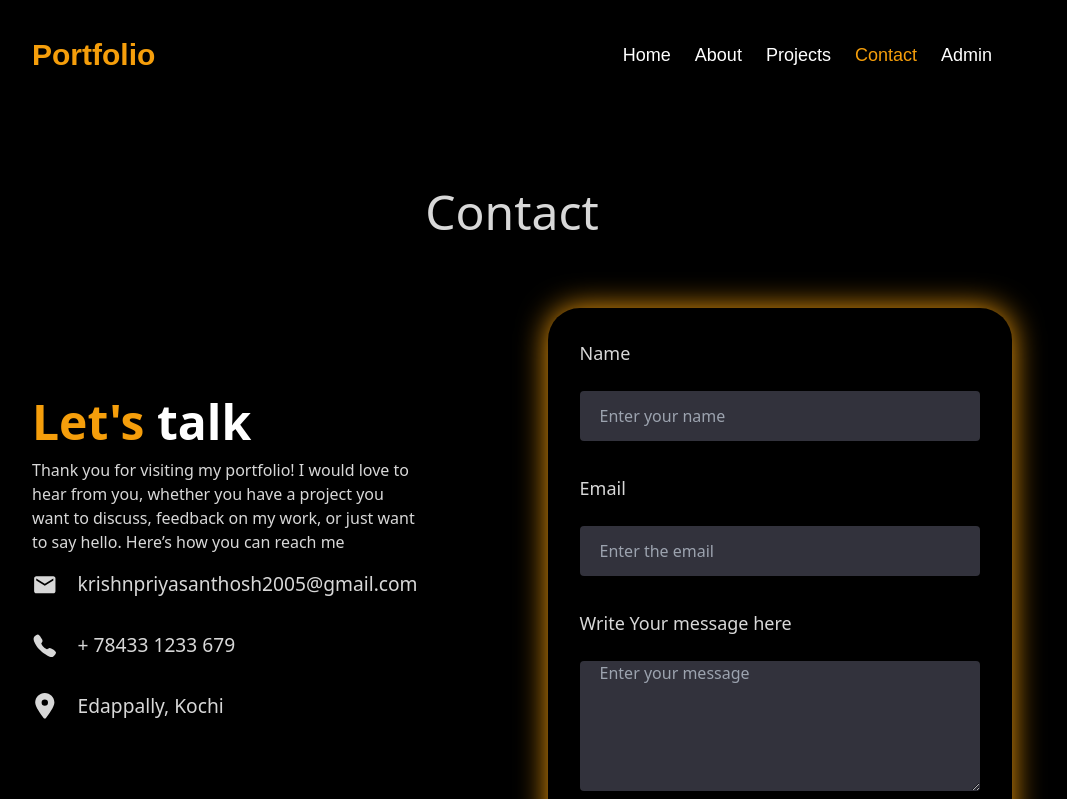
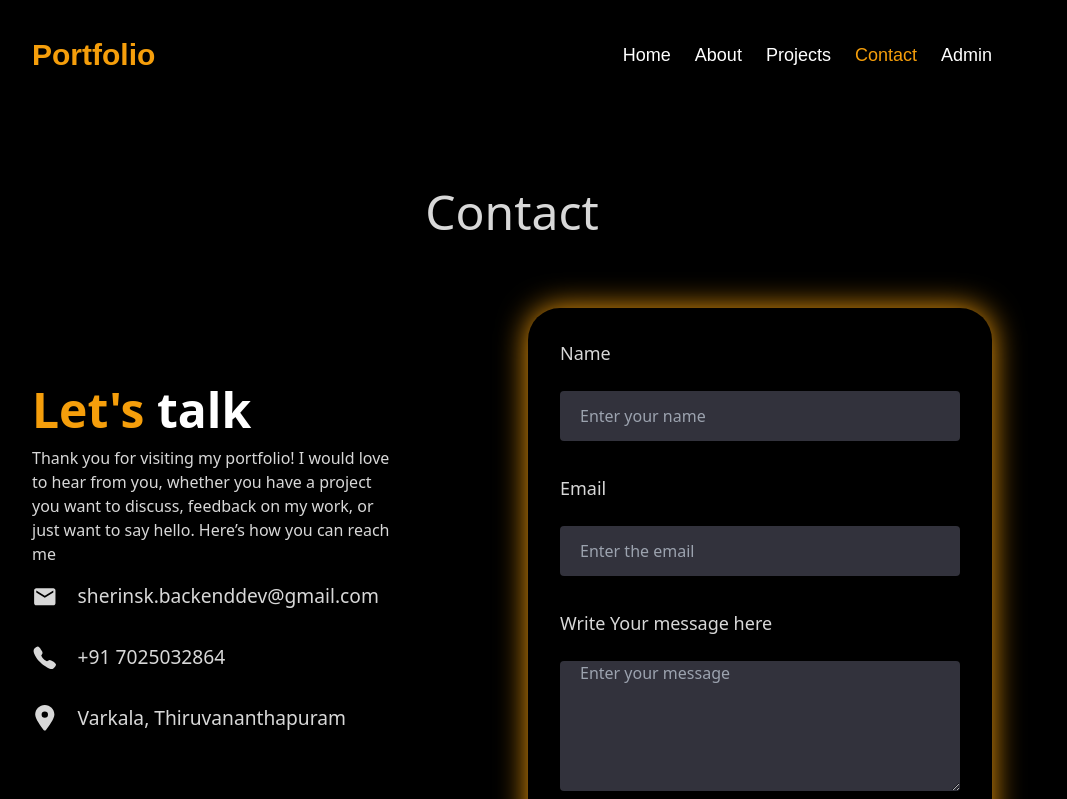
Before and after one commit to sherinsk/portfolio-frontend, a React (Create React App) app: page /contact in a window 1280 px wide. Shown: the top 799 px of the page, without its empty margins (128-1195 px from the left). Built offline with nearby package versions, Linux system fonts and the light colour scheme.

Commit message:
added contact

```diff
--- a/src/Component/Contact.jsx
+++ b/src/Component/Contact.jsx
@@ -17,7 +17,7 @@ function Contact() {
         const object = Object.fromEntries(formData);
         const json = JSON.stringify(object);
 
-        const res = await fetch("https://api.web3forms.com/submit", {
+        const res = await fetch("", {
             method: "POST",
             headers: {
                 "Content-Type": "application/json",
@@ -45,15 +45,15 @@ function Contact() {
                         <p>Thank you for visiting my portfolio! I would love to hear from you, whether you have a project you want to discuss, feedback on my work, or just want to say hello. Here’s how you can reach me</p>
                         <ContactList className='mail'>
                             <MdEmail className='icons' />
-                            <h6>krishnpriyasanthosh2005@gmail.com</h6>
+                            <h6>sherinsk.backenddev@gmail.com</h6>
                         </ContactList>
                         <ContactList>
                             <IoCall className='icons' />
-                            <h6>+ 78433 1233 679</h6>
+                            <h6>+91 7025032864</h6>
                         </ContactList>
                         <ContactList>
                             <FaLocationDot className='icons' />
-                            <h6>Edappally, Kochi</h6>
+                            <h6>Varkala, Thiruvananthapuram</h6>
                         </ContactList>
                     </ContactLeft>
                     <ContactRight>
```
